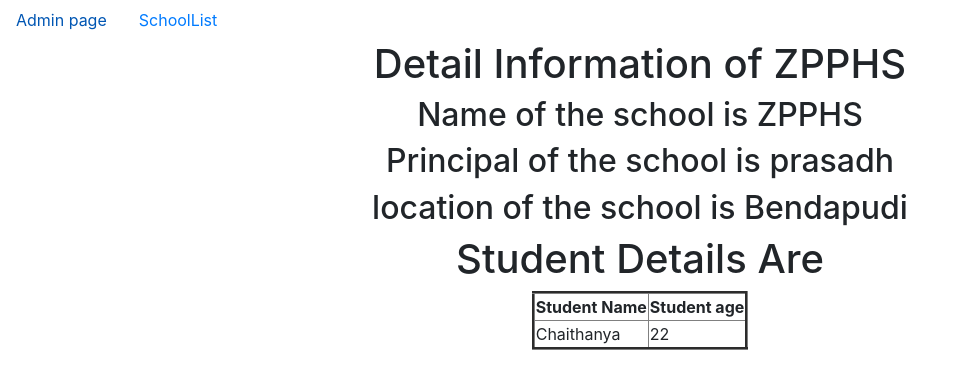
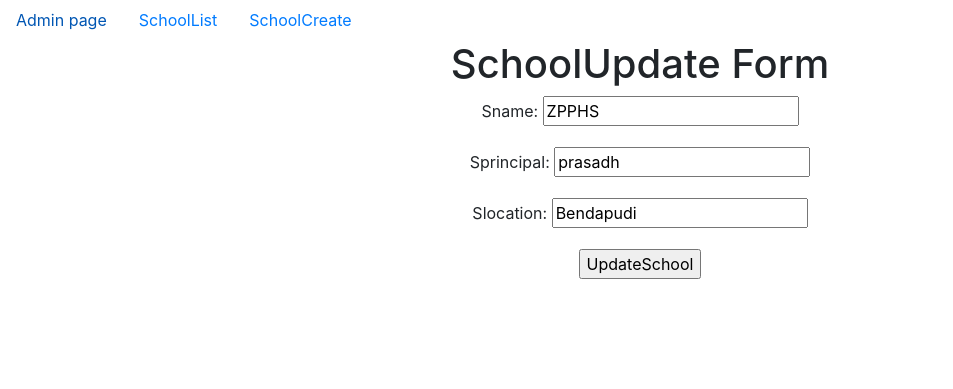
Before and after one commit to Chaithanyagowd123/LDCUD_views, a Django app: a page that uses templates/app/dummy.html in a window 1280 px wide. Shown: the top 389 px of the page, without its empty margins (0-953 px from the left). Run offline with Django 4.2, Linux system fonts and the light colour scheme; data comes from the database, SQL or seed files in the repository; both versions use the stored data as it was after the commit.

Commit message:
first commit

```diff
--- a/app/views.py
+++ b/app/views.py
@@ -2,7 +2,7 @@
 
 # Create your views here.
 
-from django.views.generic import ListView,DetailView
+from django.views.generic import ListView,DetailView,CreateView,UpdateView
 from app.models import *
 
 class SchoolList(ListView):
@@ -15,3 +15,11 @@
 class SchoolDetail(DetailView):
     model=School
     context_object_name='sclobject'
+
+class SchoolCreate(CreateView):
+    model=School
+    fields='__all__'
+
+class SchoolUpdate(UpdateView):
+    model=School
+    fields='__all__'
--- a/project40/urls.py
+++ b/project40/urls.py
@@ -21,6 +21,9 @@
 urlpatterns = [
     path('admin/', admin.site.urls),
     path('SchoolList/',SchoolList.as_view(),name='SchoolList'),
+    path('SchoolCreate/',SchoolCreate.as_view(),name='SchoolCreate'),
+
+    re_path('^update/(?P<pk>\d+)/',SchoolUpdate.as_view(),name='SchoolUpdate'),
 
 
     re_path('(?P<pk>\d+)/',SchoolDetail.as_view(),name='detail'),
--- a/templates/app/dummy.html
+++ b/templates/app/dummy.html
@@ -15,6 +15,7 @@
     <nav class="nav">
         <a href="{% url 'admin:index' %}" class="nav-link">Admin page</a>
            <a href="{% url 'SchoolList' %}" class="nav-link">SchoolList</a>
+           <a href="{% url 'SchoolCreate' %}" class="nav-link">SchoolCreate</a>
 
     </nav>
 
--- a/templates/app/school_detail.html
+++ b/templates/app/school_detail.html
@@ -31,19 +31,8 @@
     {% endfor %}
 
 
-
-
-
-
-
 </table>
-
-
-
-
-
-
-
+<a href="{% url 'SchoolUpdate' pk=sclobject.pk %}" class="btn btn-primary"> SchoolUpdate</a>
 
 
 
--- /dev/null
+++ b/templates/app/school_form.html
@@ -0,0 +1,33 @@
+{% extends 'app/dummy.html' %}
+
+{% block title %}
+    <title>SchoolCreate</title>
+{% endblock %}
+
+{% block body_block %}
+    <center>
+{% if form.instance.pk %}
+        <h1>SchoolUpdate Form</h1>
+{% else %}
+        <h1>SchoolCreate form</h1>
+{% endif %}
+
+<form method="POST">
+            {% csrf_token %}
+
+            {{form.as_p}}
+
+    {% if form.instance.pk %}
+        <input type="submit" value="UpdateSchool">
+    {% else %}
+        <input type="submit" value="CreateSchool">
+    {% endif %}
+</form>
+
+
+
+
+
+
+    </center>
+{% endblock %}
```
Also changed, not shown: templates/app/schoollist.html (deleted, +0 -13 lines), db.sqlite3, 1 other file.
